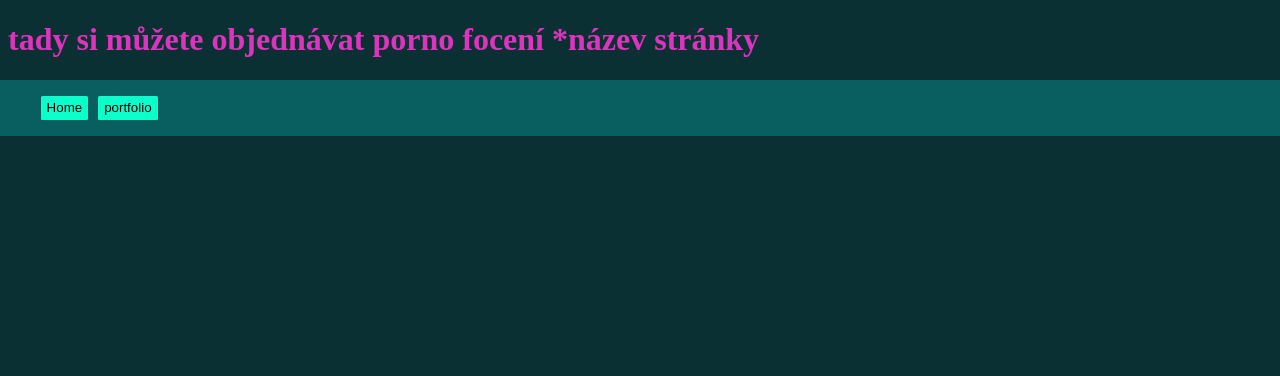
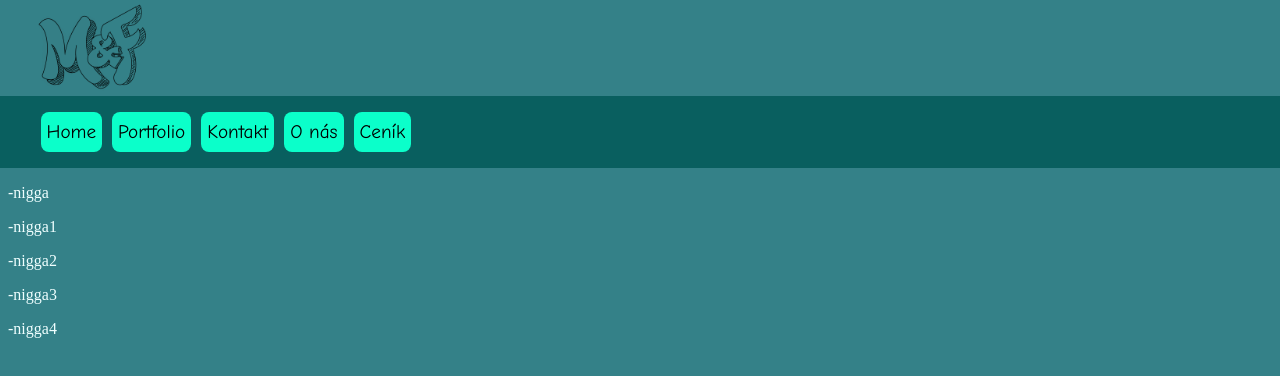
Before and after one commit to krystof-mach/mujacigiho, a plain HTML site: page mujacigiho stranka/index.html in a window 1280 px wide. Drawn offline with Linux system fonts and the light colour scheme.

Commit message:
Add files via upload

```diff
--- a/mujacigiho stranka/index.html
+++ b/mujacigiho stranka/index.html
@@ -7,11 +7,23 @@
 	<link rel="stylesheet" href="styleshit.css">
 </head>
 <body>
-	<h1>tady si můžete objednávat porno focení *název stránky</h1>
+	<div class="logo">
+		<img class="logo" src="Untitled - 8 January 2025 15.12.06.png">
+	</div>
 	<div class="navbar">
-		<button class="navBar"><span>Home</span></button>
-		<button class="navBar"><span>portfolio</span></button>
-		</div>
+		<button class="navBar" onclick="document.location='index.html'"><span>Home</span></button>
+		<button class="navBar" onclick="document.location='portfolio.html'"><span>Portfolio</span></button>
+		<button class="navBar" onclick="document.location='kontakt.html'"><span>Kontakt</span></button>
+		<button class="navBar" onclick="document.location='onas.html'"><span>O nás</span></button>
+		<button class="navBar" onclick="document.location='cenik.html'"><span>Ceník</span></button>
+	</div>
+	<div class="text">
+		<p>-nigga</p>
+		<p>-nigga1</p>
+		<p>-nigga2</p>
+		<p>-nigga3</p>
+		<p>-nigga4</p>
+</div>
 
 </body>
 </html>
--- a/mujacigiho stranka/styleshit.css
+++ b/mujacigiho stranka/styleshit.css
@@ -5,20 +5,33 @@
 	position:absolute;
 	left: 0px;
 	right: 0px;
+	top:12vh;
 }
 .navBar{
-	height: 3vh;
+	height: 5vh;
 	position: relative;
 	left: 10px;
 	background-color: rgb(11, 255, 202);
-    border-radius: 0.1rem;
+    border-radius: 0.5rem;
 	border-width: 0px;
 	border-color:rgb(9, 95, 95);
 	margin: 0px 5px;
+	font: 1.2em "Comic Sans MS";
 }
 .navBar:hover{
 	box-shadow: 0 8px 16px 0 rgba(0,0,0,0.2), 0 6px 20px 0 rgba(0,0,0,0.19);
 
+}
+.text{
+	color: azure;
+	position: relative;
+
+}
+.logo{
+	display: flex;
+	position:relative;
+	height:20vh;
+	top:-2.2vh;
 }
 h1{
 	color: #dd33be;
@@ -26,5 +39,5 @@ h1{
 
 }
 body{
-	background: #0b3033;
+	background: #348188;
 }
```
Also changed, not shown: mujacigiho stranka/cenik.html (added, +1 -0 lines), mujacigiho stranka/portfolio.html (added, +1 -0 lines), mujacigiho stranka/Untitled - 8 January 2025 15.12.06.png (added), mujacigiho stranka/Untitled - 8 January 2025 15.12.jpg (added), mujacigiho stranka/kontakt.html (added), mujacigiho stranka/onas.html (added).
